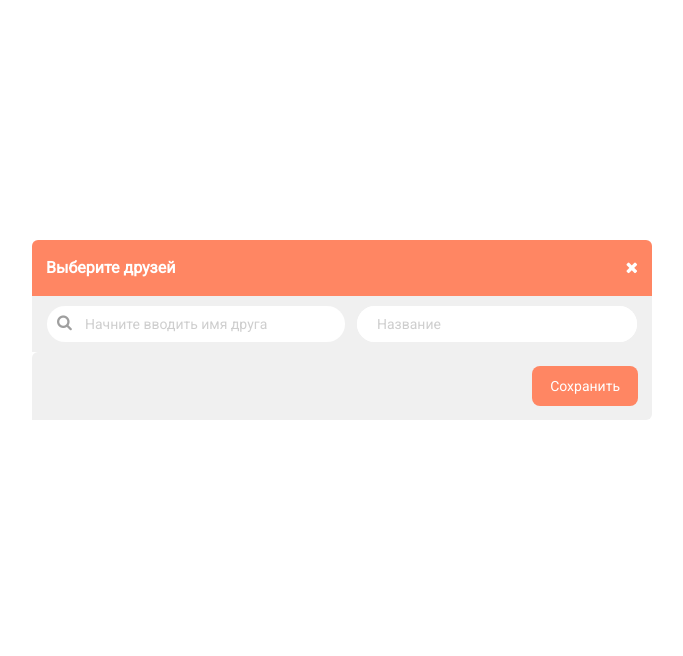
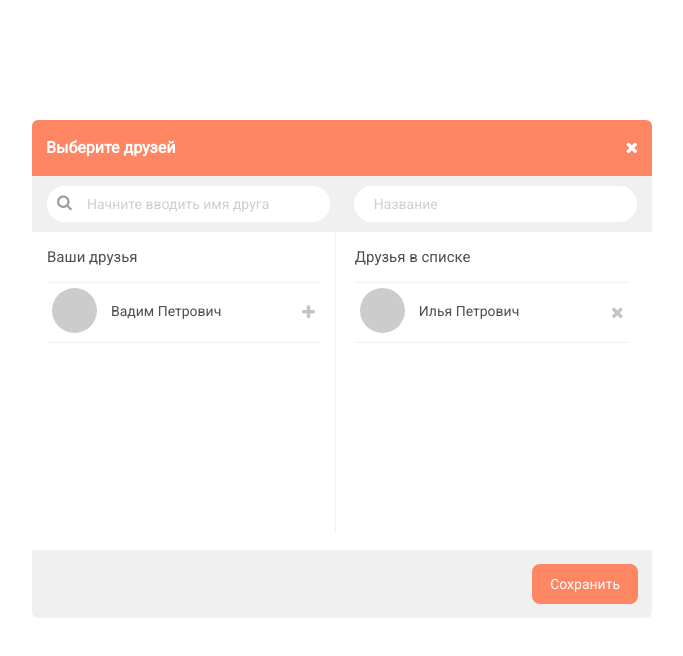
Before and after one commit to Swistikkk/filter, a website: page app/index.html in a window 1280 px wide. Shown: the whole page, without its empty margins (298-981 px from the left). Drawn offline with Linux system fonts and the light colour scheme.

Commit message:
added view of page

```diff
--- a/app/index.html
+++ b/app/index.html
@@ -24,24 +24,34 @@
         <div class="filter-app-search">
           <div class="filter-app-search-input">
             <i class="fa fa-search" aria-hidden="true"></i>
-            <input class="input input--margin" type="text" placeholder="Начните вводить имя друга">
+            <input class="input input--padding" type="text" placeholder="Начните вводить имя друга">
           </div>
           <div class="filter-app-search-input">
             <input class="input" type="text" placeholder="Название">
           </div>
         </div>
 
-        <div class="filter-app-friend">
+        <div class="filter-app-friends">
 
-          <div class="filter-app-friend-your">
+          <div class="filter-app-friends-your">
+            <h3 class="title-friends">Ваши друзья</h3>
             <div class="item">
-
+              <div class="item-logo"></div>
+              <h3 class="item-title">Вадим Петрович</h3>
+              <div class="close item-close">
+                <i class="fa fa-plus" aria-hidden="true"></i>
+              </div>
             </div>
           </div>
 
-          <div class="filter-app-friend-in-list">
+          <div class="filter-app-friends-in-list">
+            <h3 class="title-friends">Друзья в списке</h3>
             <div class="item">
-
+              <div class="item-logo"></div>
+              <h3 class="item-title">Илья Петрович</h3>
+              <div class="close item-close">
+                <i class="fa fa-times" aria-hidden="true"></i>
+              </div>
             </div>
           </div>
 
--- a/app/scss/main.scss
+++ b/app/scss/main.scss
@@ -38,7 +38,7 @@ body {
     max-width: 620px;
     margin: 0 auto;
     position: absolute;
-    top: 30%;
+    top: 15%;
     left: 0;
     right: 0;
   }
@@ -63,8 +63,7 @@ body {
       justify-content: space-between;
 
       &-input {
-        width: 100%;
-        max-width: 280px;
+        width: 48%;
         background: #fff;
         position: relative;
         border-radius: 20px;
@@ -87,10 +86,61 @@ body {
           font-size: 14px;
           outline: none;
 
-          &--margin {
-            margin-left: 18px;
+          &--padding {
+            padding-left: 40px;
           }
         }
+      }
+    }
+
+    &-friends {
+      padding: 0px 0px 18px;
+      background: #fff;
+
+      &-your, &-in-list {
+        width: 49%;
+        padding: 0px 15px;
+        vertical-align: top;
+        display: inline-block;
+        min-height: 300px;
+
+        .item {
+          height: 60px;
+          padding: 5px;
+          border-bottom: 1px solid #f0f0f0;
+
+          &-logo {
+            display: inline-block;
+            border-radius: 50%;
+            width: 45px;
+            height: 45px;
+            background: #ccc;
+          }
+
+          &-title {
+            font-size: 14px;
+            display: inline-block;
+            vertical-align: top;
+            color: #4f4f4f;
+            font-weight: normal;
+            padding: 13px 10px;
+          }
+
+          &-close {
+            color: #c4c4c4;
+            margin-top: 15px;
+          }
+
+          &:hover {
+            background: #f0f0f0;
+            cursor: pointer;
+            transition: all 0.5s ease;
+          }
+        }
+      }
+
+      &-your {
+        border-right: 1px solid #f0f0f0;
       }
     }
 
@@ -98,7 +148,7 @@ body {
       background: #f0f0f0;
       padding: 14px;
       border-bottom-right-radius: 6px;
-      border-top-left-radius: 6px;
+      border-bottom-left-radius: 6px;
       @include clearfix-micro();
 
       button {
@@ -120,6 +170,14 @@ body {
   }
 }
 
+.title-friends {
+  color: #4f4f4f;
+  font-size: 15px;
+  font-weight: normal;
+  padding: 15px 0;
+  border-bottom: 1px solid #f0f0f0;
+}
+
 .close {
   display: inline-block;
   float: right;
```
Also changed, not shown: app/css/main.css.
